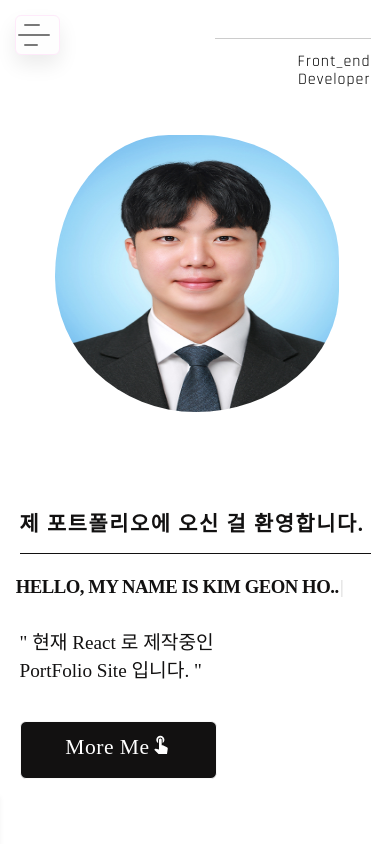
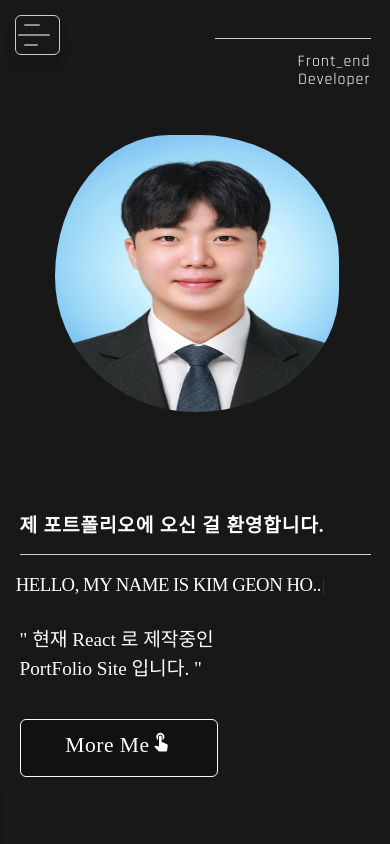
Before and after one commit to llvovll89/react_portfolio, a React (Create React App) app: page /home in a window 390 px wide. Shown: the top 844 px of the page. Built offline with nearby package versions, Linux system fonts and the light colour scheme; the HTML template or start-up script is replaced by a standard one; a web font is replaced by a local one.

Commit message:
add main section data-aos

```diff
--- a/src/component/aside/Aside.css
+++ b/src/component/aside/Aside.css
@@ -70,26 +70,26 @@
     left: 15px;
     top: 15px;
     border-radius: 6px;
-    background: var(--whiteColor);
-    box-shadow: 0 10px 20px rgba(0, 0, 0, 0.08);
+    background: transparent;
+    box-shadow: 0 10px 10px 1px rgba(0, 0, 0, 0.08);
     display: none;
     align-items: center;
     cursor: pointer;
     overflow: hidden;
-    border: 1px solid #FEEAFA;
+    border: 1px solid #ccc;
 }
 
 .aside .aside-toggle span {
     position: absolute;
     width: 32px;
     height: 2px;
-    background: rgba(0, 0, 0, 0.52);
+    background: rgba(255, 255, 255, 0.52);
     border-radius: 4px;
     transition: 0.5s;
 }
 
 .aside .aside-toggle.active span {
-    background: #e74646;
+    background: #181818;
 }
 
 .aside .aside-toggle span:nth-child(1) {
@@ -263,9 +263,6 @@
         background-size: cover;
         animation: movebg 40s linear infinite;
     }
-    .aside .aside-logo:hover {
-        box-shadow: 0 1px 2px 2px rgba(0, 0, 0, 0.07);
-    }
     .aside .aside-logo a::before {
         border-top: 3px solid var(--whiteColor);
         border-left: 3px solid var(--whiteColor);
@@ -312,6 +309,8 @@
     .aside .aside-toggle.active {
         left: 85%;
         top: 10px;
+        border: none;
+        box-shadow: 0 0 6px 2px rgba(0, 0, 0, 0.07);
         transition: 0.5s all ease;
     }
     .aside .social::after {
--- a/src/component/contact/Contact.css
+++ b/src/component/contact/Contact.css
@@ -1,5 +1,6 @@
 .contact {
     background: #f9f9f9;
+    border-top: 1px solid #ccc;
 }
 
 .inner {
--- a/src/component/main/Main.css
+++ b/src/component/main/Main.css
@@ -152,10 +152,6 @@
         width: 100%;
     }
 
-    .main_content .main_left {
-        /* background: linear-gradient(to right , #ffffff , #eee8e8); */
-    }
-
     .main_content .main_left.flex_item {
         height: 60vh;
     }
@@ -201,6 +197,27 @@
     }
 }
 
+@media screen and (max-width: 524px) {
+    .section_main {
+        background-color: #171817;
+        color: var(--whiteColor);
+    }
+    .main_content .main_left .left_content .left_nomal ,
+    .main_content .main_left .left_content .left_text ,
+    .main_content .main_left .left_content .left_big{
+        color: var(--whiteColor);
+    }
+    .main_content .main_left .left_content .left_big {
+        font-weight: 400;
+    }
+    .main_content .main_left .left_content .left_text {
+        margin-bottom: 1rem;
+        font-size: 1.2rem;
+        letter-spacing: 0.05rem;
+        font-family: var(--korFont);
+        border-bottom: 1px solid #ccc;
+    }
+}
 
 @keyframes homeImage {
     0% {
--- a/src/component/main/Main.jsx
+++ b/src/component/main/Main.jsx
@@ -14,8 +14,8 @@ export const Main = () => {
           <div className="main_content">
             <div className="main_left flex_item">
               <div className="left_content">
-                <p className="left_text">제 포트폴리오에 오신 걸 환영합니다.</p>
-                <h2 className="left_big">
+                <p className="left_text" data-aos="zoom-in" data-aos-duration="2000">제 포트폴리오에 오신 걸 환영합니다.</p>
+                <h2 className="left_big" data-aos="zoom-out" data-aos-duration="1500">
                   {mainhome.map((item) => (
                     <Typewriter
                       className="ani-title"
@@ -28,11 +28,11 @@ export const Main = () => {
                     />
                   ))}
                 </h2>
-                <p className="left_nomal">
+                <p className="left_nomal" data-aos="fade-up" data-aos-duration="2000">
                      <span>" 현재 React 로 제작중인 </span>
                      <span> PortFolio Site 입니다. "</span>
                 </p>
-                <Link to="/contact" className="main_btn">
+                <Link to="/contact" className="main_btn" data-aos="zoom-out-up" data-aos-duration="1000" data-aos-delay="500">
                   More Me
                   <span>
                     <MdTouchApp />
@@ -41,8 +41,8 @@ export const Main = () => {
               </div>
             </div>
             <div className="right_content flex_item"></div>
-            <img src={mainhomeIMG} alt="main_img" className="main_img" />
-            <div className="logo_title">
+            <img src={mainhomeIMG} alt="main_img" className="main_img" data-aos="zoom-out-up" data-aos-duration="1000" data-aos-delay="500" />
+            <div className="logo_title" data-aos="zoom-in" data-aos-duration="1000">
               <span>Front_end</span>
               <span>Developer</span>
             </div>
```
Also changed, not shown: src/assets/images/homeBg.jpg (added), src/assets/images/noise.png (added).
